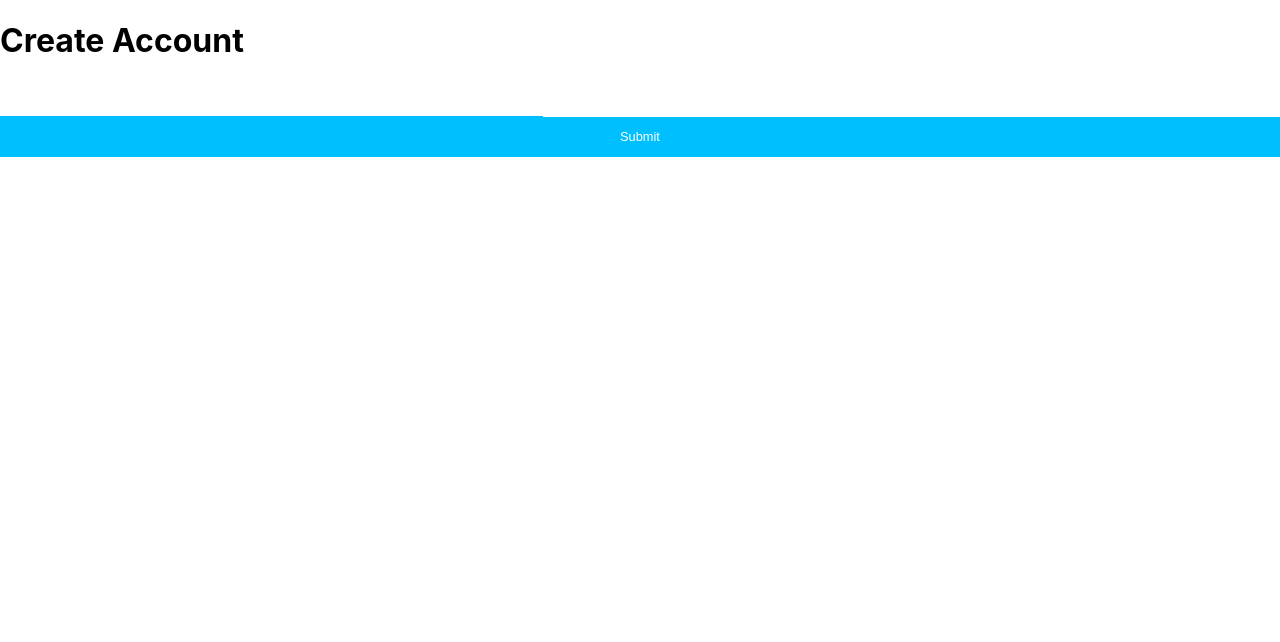
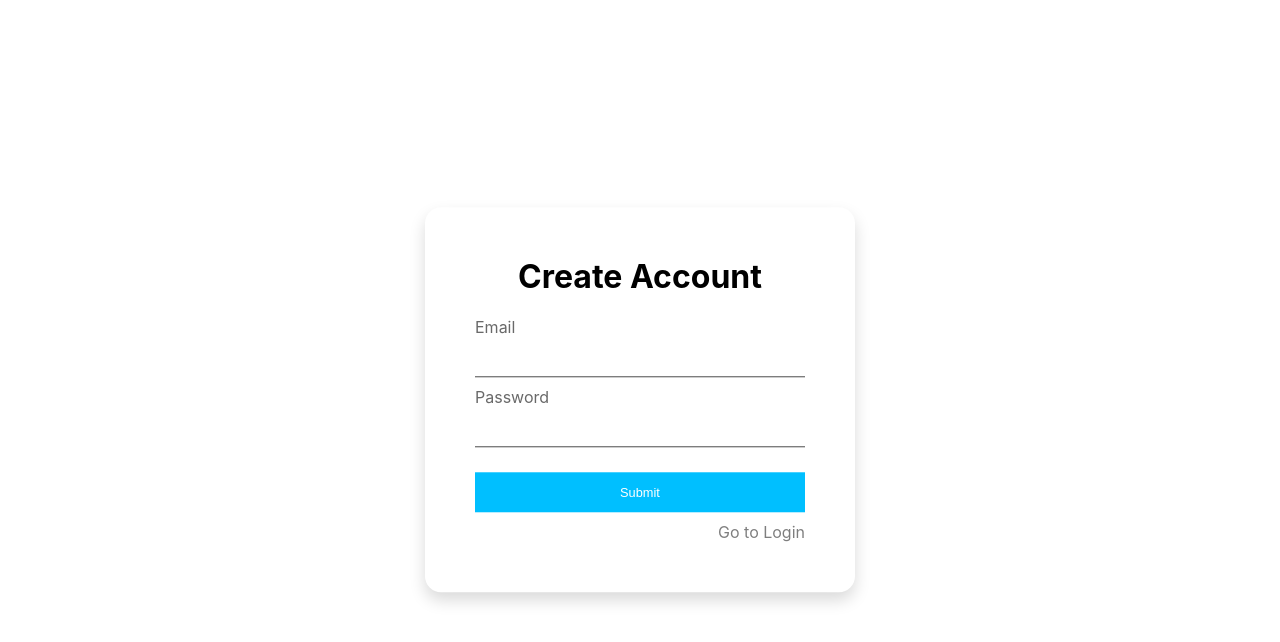
Before and after one commit to JoseNaime/Bad-Bank-FullStack, a Next.js app in the folder client/: page /register in a window 1280 px wide. Before the commit this address had no page. Shown: the top 642 px of the page. Built offline with nearby package versions, Linux system fonts and the light colour scheme.

Commit message:
style added

```diff
--- a/client/components/GlobalProvider.js
+++ b/client/components/GlobalProvider.js
@@ -1,4 +1,4 @@
-import {createContext, useEffect, useReducer} from "react";
+import {createContext, useReducer} from "react";
 import Cookies from "js-cookie";
 
 const reducer = (state, action) => {
@@ -43,10 +43,6 @@ export const GlobalProvider = ({children}) => {
             }
         });
 
-    useEffect(() => {
-        console.log(state)
-    })
-
     function login(user) {
         Cookies.set('user', JSON.stringify(user));
         dispatch({
@@ -84,7 +80,7 @@ export const GlobalProvider = ({children}) => {
         if (user) {
             return user;
         } else {
-            return {};
+            return '';
         }
     }
 
--- a/client/pages/deposit.js
+++ b/client/pages/deposit.js
@@ -95,7 +95,6 @@ function Deposit() {
                                         <Field type="number"
                                                name="amount"
                                                className="form-control"
-                                               id="amount"
                                                placeholder="0.00" />
                                     </div>
                                     <ErrorMessage name="amount" component="div" className="alert alert-danger" />
--- a/client/pages/index.js
+++ b/client/pages/index.js
@@ -4,16 +4,17 @@ import NavBar from "../components/NavBar";
 import {useContext, useEffect, useState} from "react";
 import {GlobalContext} from "../components/GlobalProvider";
 import CurrentBalance from "../components/CurrentBalance";
+import Cookies from "js-cookie";
 
 export default function Home() {
-    const {getUserParsed} = useContext(GlobalContext);
+    const {getUserParsed, getUserString} = useContext(GlobalContext);
     const _user = getUserParsed();
     const [user, setUser] = useState({});
     const router = useRouter();
 
     useEffect(() => {
         console.log(_user);
-        if (!_user) {
+        if (!getUserString()) {
             router.push('/login')
         } else {
             setUser(_user);
@@ -38,7 +39,6 @@ export default function Home() {
                         sunt tempore!
                     </p>
                 </div>
-
                 <CurrentBalance user={user}/>
             </main>
         </div>
--- a/client/pages/register.js
+++ b/client/pages/register.js
@@ -3,6 +3,7 @@ import {ErrorMessage, Field, Form, Formik} from 'formik';
 import axios from 'axios';
 import {useRouter} from "next/router";
 import {GlobalContext} from "../components/GlobalProvider";
+import Link from "next/link";
 
 function Register(props) {
     const [error, setError] = useState('');
@@ -42,7 +43,9 @@ function Register(props) {
 
     return (
         <div>
-            <h1>Create Account</h1>
+            <div className="card absolute-center">
+                <div className="card-content ">
+                    <h1 className="text-center">Create Account</h1>
                     <Formik
                         initialValues={{name: '', email: '', password: ''}}
                         validate={values => {
@@ -69,19 +72,28 @@ function Register(props) {
                     >
                         {({isSubmitting}) => (
                             <Form>
-                        <Field type="text" name="name" />
-                        <ErrorMessage name="name" component="div" />
-                        <Field type="email" name="email" />
+                                <div className="field-group">
+                                    <label htmlFor="email">Email</label>
+                                    <Field type="email" name="email" className="form-control" />
                                     <ErrorMessage name="email" component="div" />
-                        <Field type="password" name="password" />
+                                </div>
+                                <div className="field-group">
+                                    <label htmlFor="password">Password</label>
+                                    <Field type="password" name="password" className="form-control" />
                                     <ErrorMessage name="password" component="div" />
+                                </div>
+                                <div className='alert'>{error}</div>
                                 <button type="submit" disabled={isSubmitting}>
                                     Submit
                                 </button>
-                        <div>{error}</div>
                             </Form>
                         )}
                     </Formik>
+                    <div className={"btn-secondary"}>
+                        <Link  href="/login">Go to Login</Link>
+                    </div>
+                </div>
+            </div>
         </div>
     );
 }
--- a/client/pages/withdraw.js
+++ b/client/pages/withdraw.js
@@ -94,7 +94,6 @@ function Withdraw() {
                                         <Field type="number"
                                                name="amount"
                                                className="form-control"
-                                               id="amount"
                                                placeholder="0.00" />
                                     </div>
                                     <ErrorMessage name="amount" component="div" className="alert alert-danger" />
--- a/client/styles/globals.css
+++ b/client/styles/globals.css
@@ -24,6 +24,15 @@ main {
   margin   : auto;
 }
 
+form {
+  display        : flex;
+  flex-direction : column;
+}
+
+input:focus, textarea:focus, select:focus {
+  outline : none;
+}
+
 #navbar {
   position         : fixed;
   width            : 100%;
@@ -45,6 +54,17 @@ main {
   align-items     : center;
 }
 
+.navbar__right {
+  display         : flex;
+  gap             : 20px;
+  justify-content : center;
+  align-items     : center;
+}
+
+.navbar__right p:first-child {
+  font-weight : bold;
+}
+
 .text-center {
   text-align : center;
 }
@@ -61,6 +81,7 @@ main {
 }
 
 .card {
+  border-radius    : 1rem;
   background-color : #FFFFFF;
   box-shadow       : 0 0.5rem 1rem rgba(0, 0, 0, 0.15);
   display          : flex;
@@ -114,10 +135,23 @@ main {
   flex-direction : column;
 }
 
-.form-group label {
-  text-align  : left;
-  color       : dimgray;
-  font-weight : bold;
+input {
+  border        : none;
+  border-bottom : 1px solid #4B4B4B;
+  height        : 35px;
+  padding       : 0 15px;
+  transition    : all 0.3s ease;
+}
+
+input:hover, input:focus {
+  border-bottom : 1px solid #4A7EEF;
+}
+
+.form-group label, .field-group label {
+  text-align    : left;
+  color         : dimgray;
+  font-weight   : normal;
+  margin-bottom : 5px;
 }
 
 button[type='submit'] {
@@ -129,6 +163,7 @@ button[type='submit'] {
   font-size        : 0.8rem;
   font-weight      : normal;
   cursor           : pointer;
+  margin-top       : 20px;
 }
 
 .currency-input-container {
@@ -147,8 +182,18 @@ button[type='submit'] {
   width : 100%;
 }
 
-input {
-  border        : none;
-  border-bottom : 1px solid #00BFFF;
-  height        : 35px;
+.btn-secondary {
+  text-align : right;
+  margin-top : 10px;
+  opacity: 50%;
 }
+
+.field-group {
+  display        : flex;
+  flex-direction : column;
+  width          : 100%;
+}
+
+.field-group:first-child {
+  margin-bottom : 10px;
+}
```
Also changed, not shown: client/components/NavBar.js (+15 -3 lines), client/pages/login.js (+21 -9 lines). Lines whose indentation alone changed are shown as unchanged.
